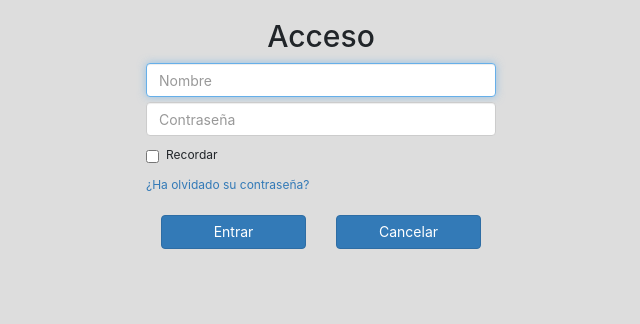
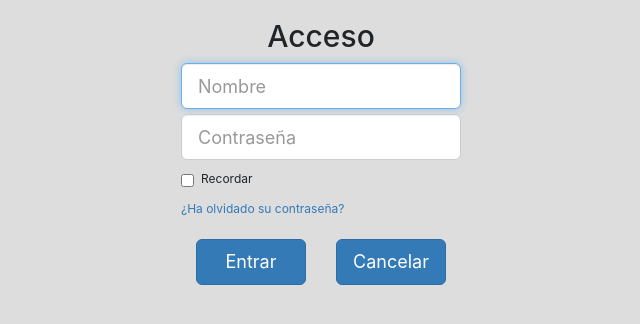
Before and after one commit to fernandorosero/espiarobot, a PHP site: page /loggin.php in a window 1280 px wide. Shown: the top 324 px of the page, without its empty margins (319-959 px from the left). Run offline with PHP 8.4, Linux system fonts and the light colour scheme.

Commit message:
Lenovo-Casa

```diff
--- a/loggin.php
+++ b/loggin.php
@@ -10,36 +10,37 @@
     }
 ?>
 
-<div class="container">
-    <div class="col-md-4"></div>
-    <div class="col-md-4">
-        <form class="form-signin"
+<div class="formAcceso">
+
+
+        <form id="formuarioAcceso"
+              class="form-signin"
               action="controller/VerificarUsuario.php"
               method="POST">
             <h2 class="form-signin-heading text-center">Acceso</h2>
             <label for="inputNombre" class="sr-only">Email address</label>
-            <input type="text" id="usuario" name="usuario" class="form-control" placeholder="Nombre" required autofocus>
+            <input type="text" id="usuario" name="usuario" class="form-control input-lg" placeholder="Nombre" required autofocus>
             <label for="inputPassword" class="sr-only">Password</label>
-        <input type="password" id="password" name="password" class="form-control" placeholder="Contrase&ntilde;a" required
-               style="    margin-top: 5px;"
-                >
-        <?php
-            echo"<input type='hidden' name='pathAbsolute' value='$pathAbsolute'/> ";
-        ?>
+            <input type="password" id="password" name="password" class="form-control input-lg" placeholder="Contrase&ntilde;a" required
+                   style="    margin-top: 5px;"
+                    />
+            <?php
+                echo"<input type='hidden' name='pathAbsolute' value='$pathAbsolute'/> ";
+            ?>
 
             <div class="checkbox">
               <label>
-                <input type="checkbox" value="remember-me"> Recordar
+                <input type="checkbox" value="remember-me"/> Recordar
               </label>
             </div>
             <a href="recuperaPassword.php">¿Ha olvidado su contrase&ntilde;a?</a>
             <br/><br/>
             <div class="col-md-6">
-                <button class="btn btn-primary btn-block" style="margin-top: 3px;" type="submit">Entrar</button>
+                <button class="btn btn-primary btn-block btn-lg" style="margin-top: 3px;" type="submit">Entrar</button>
             </div>
             <div class="col-md-6">
-                <a href="index.php" class="btn btn-primary btn-block" style="margin-top: 3px;">Cancelar</a>
+                <a href="index.php" class="btn btn-primary btn-block btn-lg" style="margin-top: 3px;">Cancelar</a>
             </div>
         </form>
-    </div>
+
  </div>
```
Also changed, not shown: contacto.php (+17 -4 lines).
